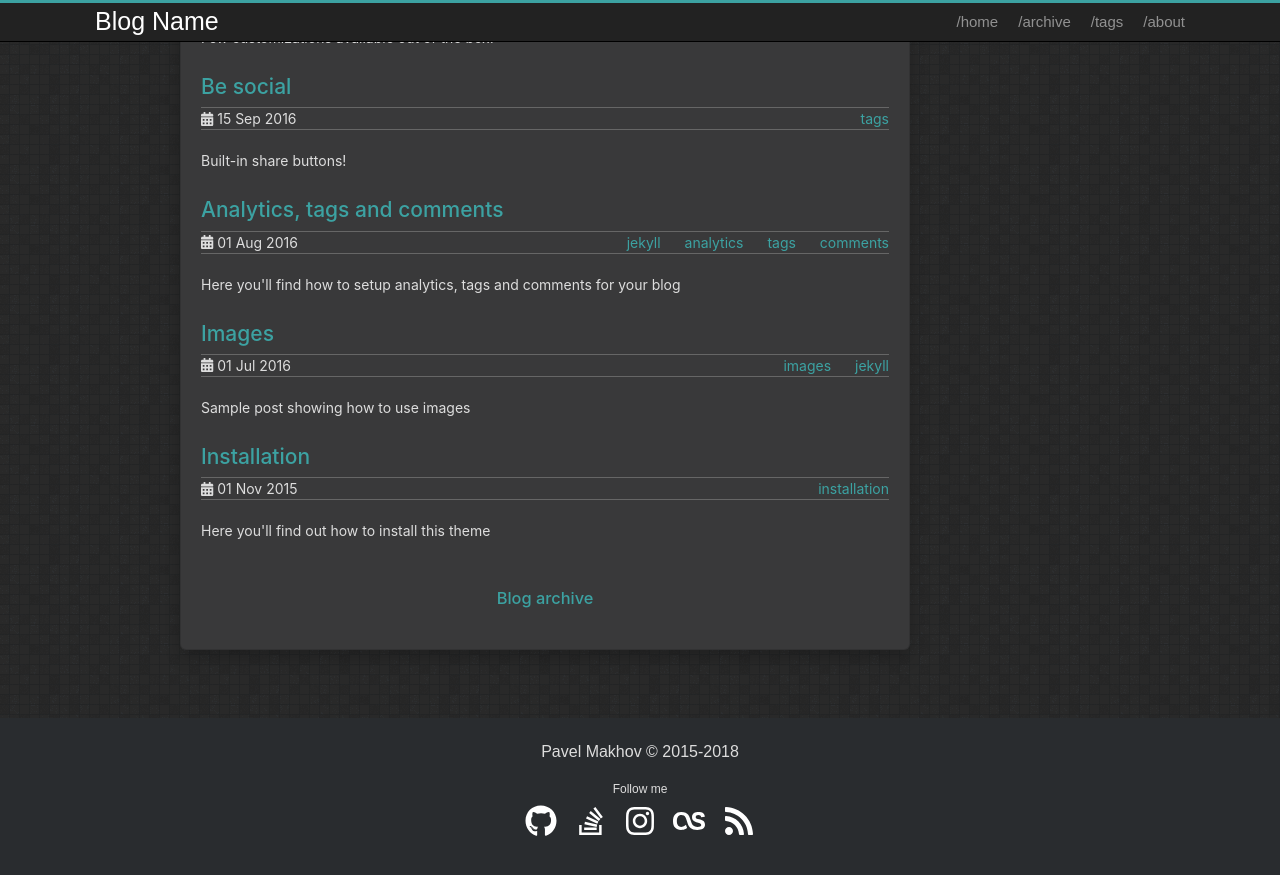
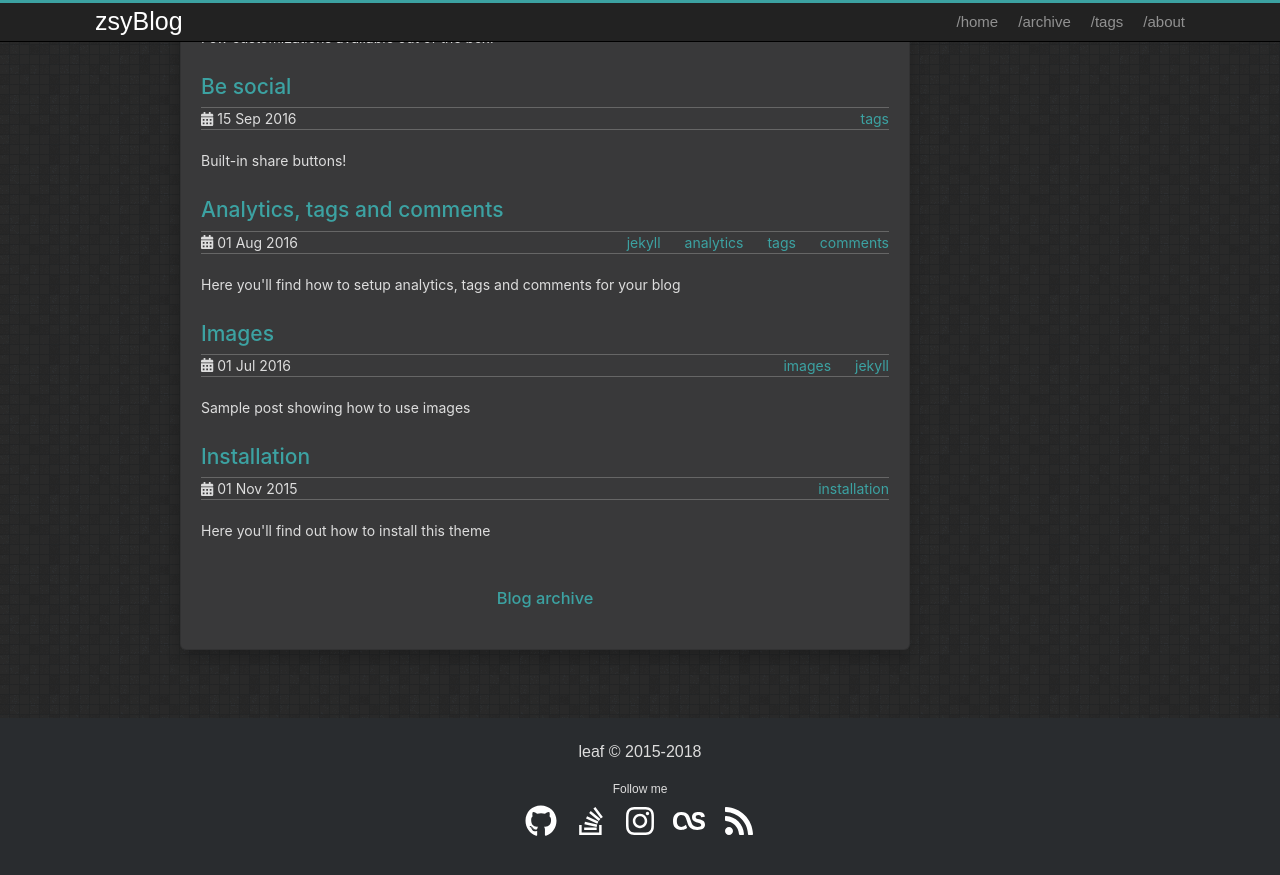
Before and after one commit to leafzsy/leafzsy.GitHub.io, a Jekyll site: the page built from index.html, in a window 1280 px wide and 900 px high, scrolled down 776 px. Shown: the top 875 px of the window. Built offline with Jekyll 4.4.1, drawn with Linux system fonts in a browser that asks for light colours.

Commit message:
Update _config.yml

```diff
--- a/_config.yml
+++ b/_config.yml
@@ -1,16 +1,16 @@
 # Jekyll configuration
 
-name: Blog Name
+name: zsyBlog
 description: Software Developer
 
 # Url is currently only used only for the RSS feed in feed.xml
-url: http://streetturtle.github.io
+#url: http://streetturtle.github.io
 #url: http://localhost:4000
 
 # For a project page here should be a project name. Otherwise (for user's/organization's page leave it empty)
 baseurl: '/jekyll-clean-dark'
 
-author: Pavel Makhov
+author: leaf
 copyright: 2015-2018
 
 share:
```
